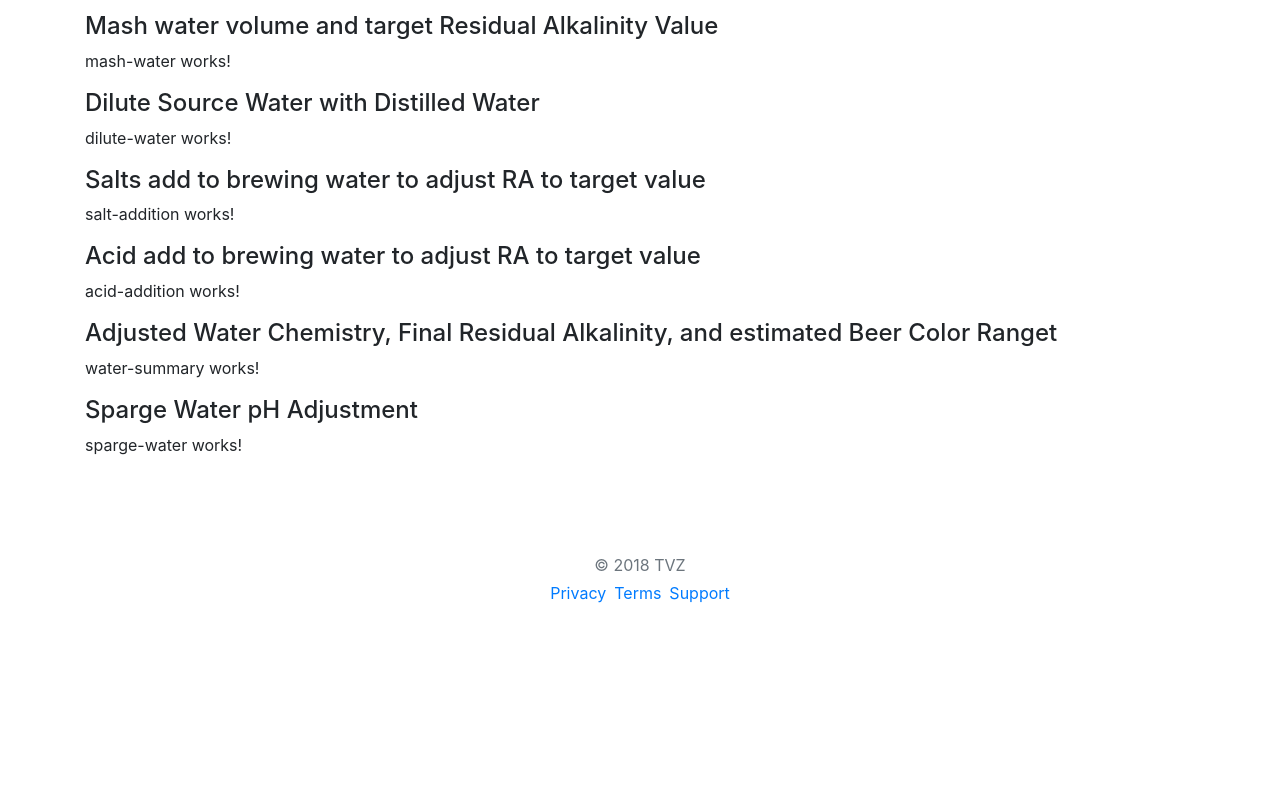
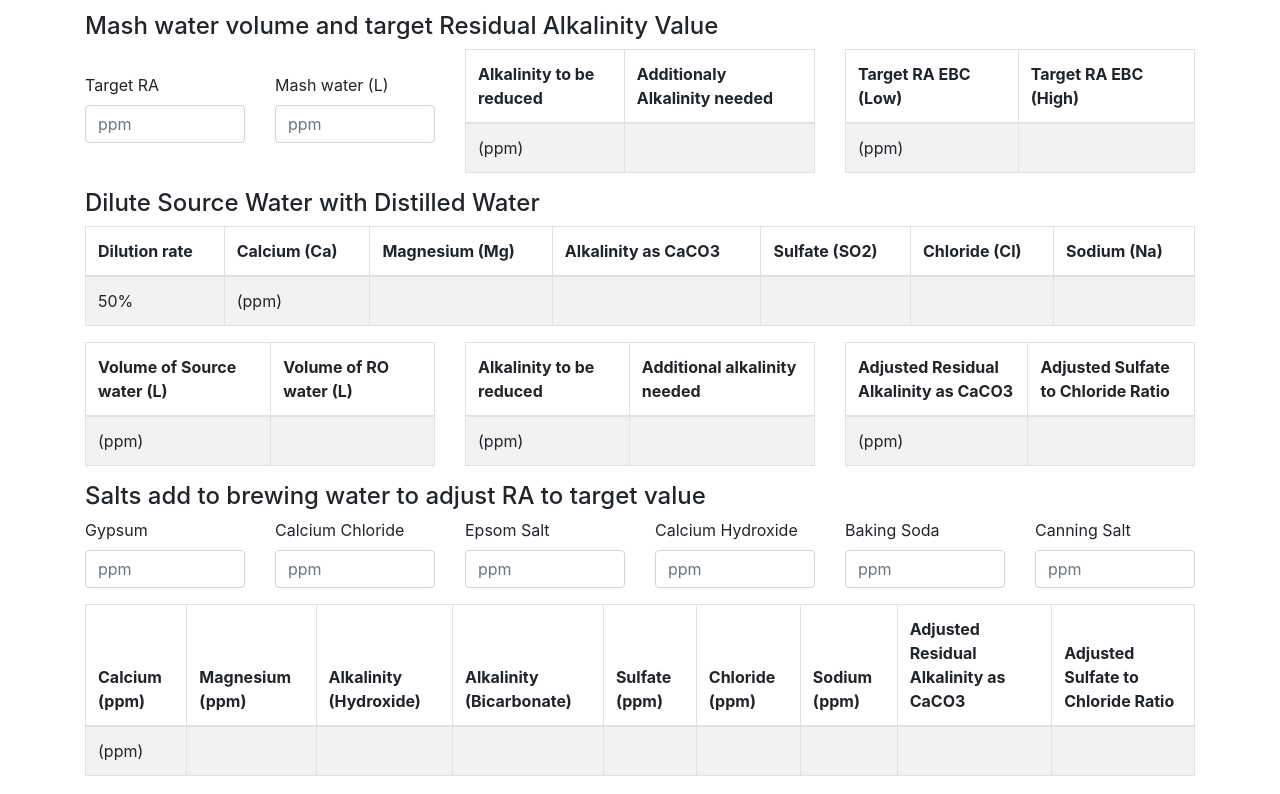
Before and after one commit to vedran-bojanic/water-ui, an Angular app: page / in a window 1280 px wide. Shown: the part 960-1754 px from the top of the page. Before the commit the page ends 1613 px from the top, so only its background shows below. Built offline with nearby package versions, Linux system fonts and the light colour scheme; no server answers.

Commit message:
Added html for components.

```diff
--- a/src/app/water/components/dilute-water/dilute-water.component.html
+++ b/src/app/water/components/dilute-water/dilute-water.component.html
@@ -3,6 +3,81 @@
     <h4>Dilute Source Water with Distilled Water</h4>
   </div>
 </div>
-<p>
-  dilute-water works!
-</p>
+<div class="row">
+  <div class="col">
+    <table class="table table-striped table-bordered">
+      <thead>
+        <tr>
+          <th scope="col">Dilution rate</th>
+          <th scope="col">Calcium (Ca)</th>
+          <th scope="col">Magnesium (Mg)</th>
+          <th scope="col">Alkalinity as CaCO3</th>
+          <th scope="col">Sulfate (SO2)</th>
+          <th scope="col">Chloride (Cl)</th>
+          <th scope="col">Sodium (Na)</th>
+        </tr>
+      </thead>
+      <tbody>
+        <tr>
+          <td scope="row">50%</td>
+          <td>(ppm)</td>
+          <td></td>
+          <td></td>
+          <td></td>
+          <td></td>
+          <td></td>
+        </tr>
+      </tbody>
+    </table>
+  </div>
+</div>
+<div class="row">
+  <div class="col">
+    <table class="table table-striped table-bordered">
+      <thead>
+        <tr>
+          <th scope="col">Volume of Source water (L)</th>
+          <th scope="col">Volume of RO water (L)</th>
+        </tr>
+      </thead>
+      <tbody>
+        <tr>
+          <td>(ppm)</td>
+          <td></td>
+        </tr>
+      </tbody>
+    </table>
+  </div>
+  <div class="col">
+    <table class="table table-striped table-bordered">
+      <thead>
+      <tr>
+        <th scope="col">Alkalinity to be reduced</th>
+        <th scope="col">Additional alkalinity needed</th>
+      </tr>
+      </thead>
+      <tbody>
+      <tr>
+        <td>(ppm)</td>
+        <td></td>
+      </tr>
+      </tbody>
+    </table>
+  </div>
+  <div class="col">
+    <table class="table table-striped table-bordered">
+      <thead>
+      <tr>
+        <th scope="col">Adjusted Residual Alkalinity as CaCO3</th>
+        <th scope="col">Adjusted Sulfate to Chloride Ratio</th>
+      </tr>
+      </thead>
+      <tbody>
+      <tr>
+        <td>(ppm)</td>
+        <td></td>
+      </tr>
+      </tbody>
+    </table>
+  </div>
+</div>
--- a/src/app/water/components/mash-water/mash-water.component.html
+++ b/src/app/water/components/mash-water/mash-water.component.html
@@ -3,6 +3,45 @@
     <h4>Mash water volume and target Residual Alkalinity Value</h4>
   </div>
 </div>
-<p>
-  mash-water works!
-</p>
+<div class="row">
+  <div class="col-2 py-4">
+    <label for="target_r_a">Target RA</label>
+    <input type="number" class="form-control" id="target_r_a" placeholder="ppm" required="">
+  </div>
+  <div class="col-2 py-4">
+    <label for="mash_water">Mash water (L)</label>
+    <input type="number" class="form-control" id="mash_water" placeholder="ppm" required="">
+  </div>
+  <div class="col-4">
+    <table class="table table-striped table-bordered">
+      <thead>
+      <tr>
+        <th scope="col">Alkalinity to be reduced</th>
+        <th scope="col">Additionaly Alkalinity needed</th>
+      </tr>
+      </thead>
+      <tbody>
+      <tr>
+        <td>(ppm)</td>
+        <td></td>
+      </tr>
+      </tbody>
+    </table>
+  </div>
+  <div class="col-4">
+    <table class="table table-striped table-bordered">
+      <thead>
+      <tr>
+        <th scope="col">Target RA EBC (Low)</th>
+        <th scope="col">Target RA EBC (High)</th>
+      </tr>
+      </thead>
+      <tbody>
+      <tr>
+        <td>(ppm)</td>
+        <td></td>
+      </tr>
+      </tbody>
+    </table>
+  </div>
+</div>
--- a/src/app/water/components/salt-addition/salt-addition.component.html
+++ b/src/app/water/components/salt-addition/salt-addition.component.html
@@ -3,6 +3,61 @@
     <h4>Salts add to brewing water to adjust RA to target value</h4>
   </div>
 </div>
-<p>
-  salt-addition works!
-</p>
+<div class="row">
+  <div class="col mb-3">
+    <label for="gypsum">Gypsum</label>
+    <input type="number" class="form-control" id="gypsum" placeholder="ppm" required="">
+  </div>
+  <div class="col mb-3">
+    <label for="calcium-chloride">Calcium Chloride</label>
+    <input type="number" class="form-control" id="calcium-chloride" placeholder="ppm" required="">
+  </div>
+  <div class="col mb-3">
+    <label for="epsom-salt">Epsom Salt</label>
+    <input type="number" class="form-control" id="epsom-salt" placeholder="ppm" required="">
+  </div>
+  <div class="col mb-3">
+    <label for="calcium-hydroxide">Calcium Hydroxide</label>
+    <input type="number" class="form-control" id="calcium-hydroxide" placeholder="ppm" required="">
+  </div>
+  <div class="col mb-3">
+    <label for="baking-soda">Baking Soda</label>
+    <input type="number" class="form-control" id="baking-soda" placeholder="ppm" required="">
+  </div>
+  <div class="col mb-3">
+    <label for="canning-salt">Canning Salt</label>
+    <input type="number" class="form-control" id="canning-salt" placeholder="ppm" required="">
+  </div>
+</div>
+<div class="row">
+  <div class="col">
+    <table class="table table-striped table-bordered">
+      <thead>
+      <tr>
+        <th scope="col">Calcium (ppm)</th>
+        <th scope="col">Magnesium (ppm)</th>
+        <th scope="col">Alkalinity (Hydroxide)</th>
+        <th scope="col">Alkalinity (Bicarbonate)</th>
+        <th scope="col">Sulfate (ppm)</th>
+        <th scope="col">Chloride (ppm)</th>
+        <th scope="col">Sodium (ppm)</th>
+        <th scope="col">Adjusted Residual Alkalinity as CaCO3</th>
+        <th scope="col">Adjusted Sulfate to Chloride Ratio</th>
+      </tr>
+      </thead>
+      <tbody>
+      <tr>
+        <td scope="row">(ppm)</td>
+        <td></td>
+        <td></td>
+        <td></td>
+        <td></td>
+        <td></td>
+        <td></td>
+        <td></td>
+        <td></td>
+      </tr>
+      </tbody>
+    </table>
+  </div>
+</div>
```
